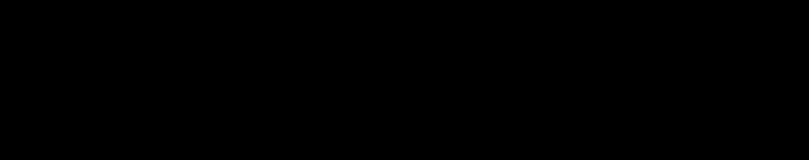
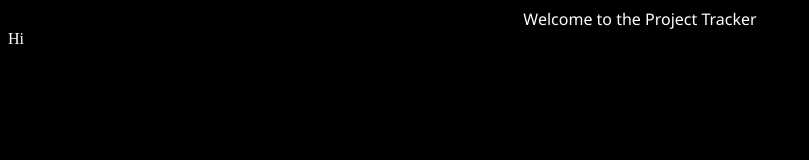
Before and after one commit to djbowen95/Project-Tracker, a plain HTML site: page index.html in a window 1280 px wide. Shown: the whole page, without its empty margins (0-809 px from the left). Drawn offline with nearby package versions, Linux system fonts and the light colour scheme.

Commit message:
Import jQuery to index.html

```diff
--- a/assets/script.js
+++ b/assets/script.js
@@ -1 +1,11 @@
-console.log("Hello World");
+const rootEl = $('#root');
+
+const heroEl = $('<header>');
+
+heroEl.attr('class', 'hero');
+heroEl.text("Welcome to the Project Tracker");
+// rootEl.append(heroEl);
+
+const cardEl = $('<section>');
+cardEl.text('Hi')
+rootEl.append(heroEl, cardEl);
--- a/assets/style.css
+++ b/assets/style.css
@@ -1,3 +1,9 @@
 body {
     background-color: black;
+    color: white;
 }
+
+.hero {
+    font-family: 'Segoe UI', Tahoma, Geneva, Verdana, sans-serif;
+    text-align: center;
+}
--- a/index.html
+++ b/index.html
@@ -7,6 +7,10 @@
     <link rel="stylesheet" href="./assets/style.css">
 </head>
 <body>
+    <!-- As this is a jQuery exercise, all HTML elements are appended to this div from ./assets/script.js-->
+    <div id="root"></div>
+
+    <script src="https://code.jquery.com/jquery-3.5.1.min.js"></script>
     <script src="./assets/script.js"></script>
 </body>
 </html>
```
